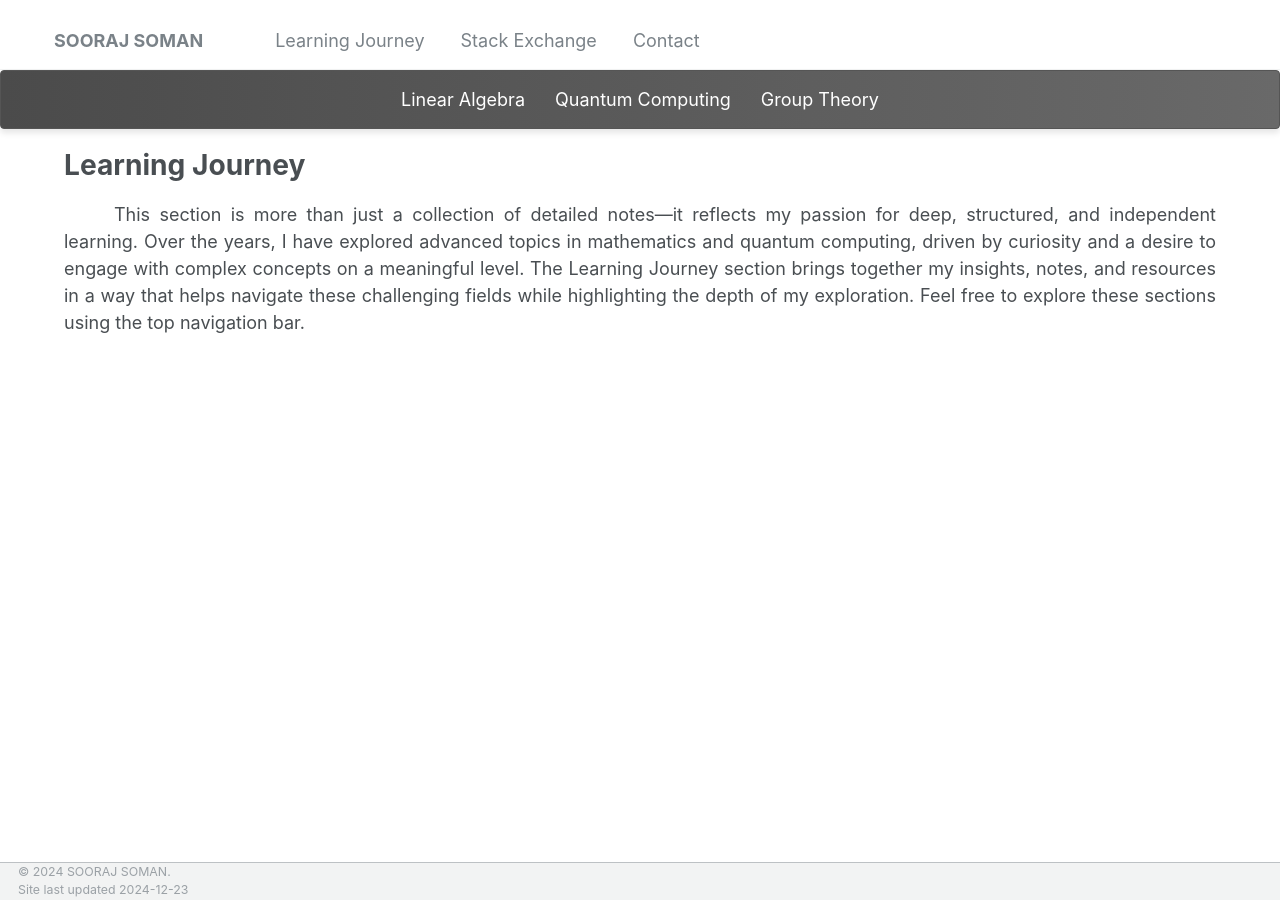
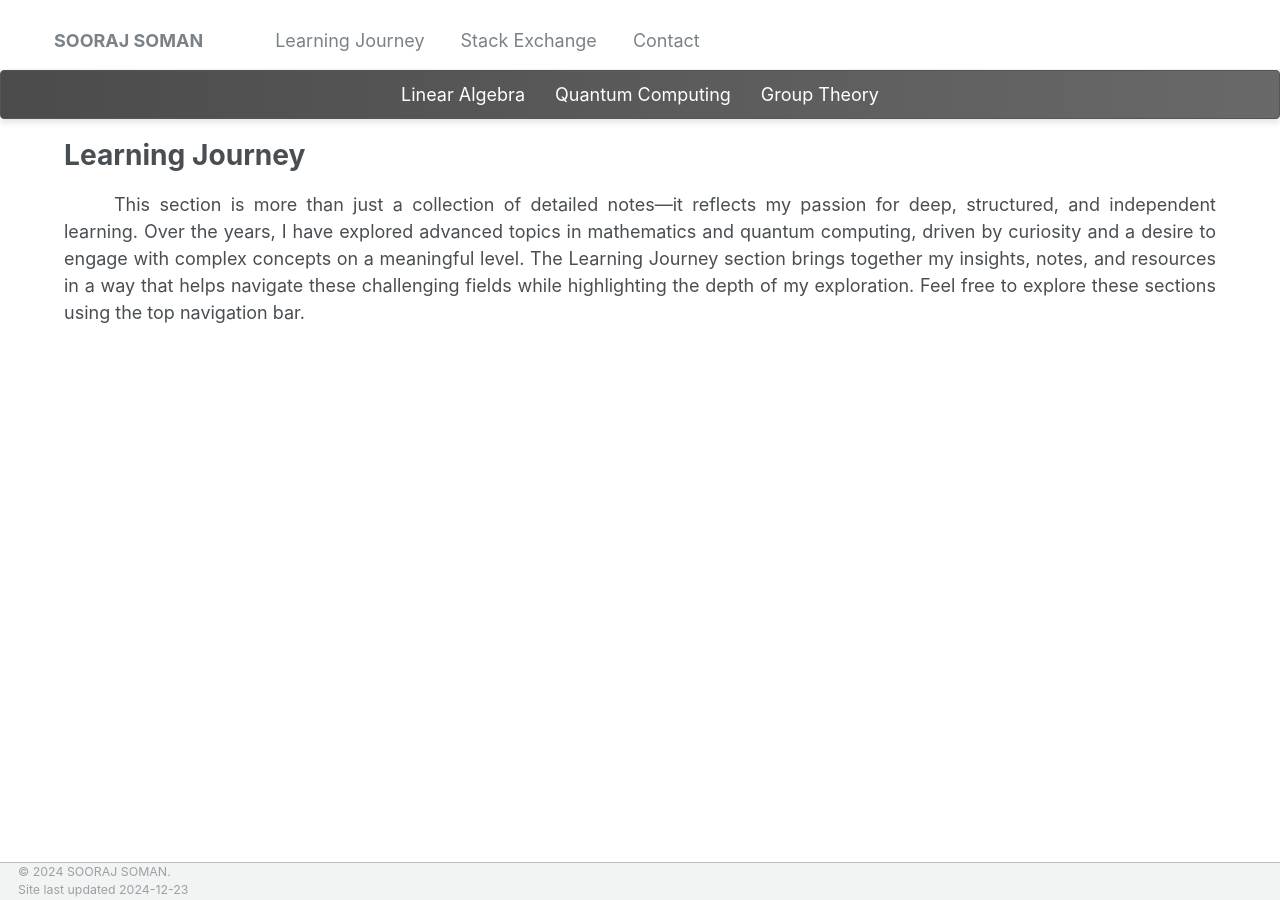
Before and after one commit to soorajss1729/soorajss1729.github.io, a Jekyll site: the page built from _learning/learning.md, in a window 1280 px wide. Built offline with Jekyll 4.4.1, drawn with Linux system fonts in a browser that asks for light colours.

Commit message:
Update main.scss

```diff
--- a/assets/css/main.scss
+++ b/assets/css/main.scss
@@ -84,7 +84,7 @@
   gap: 10px; /* Add space between links */
   background: linear-gradient(to right, #4b4b4b, #696969); /* Gradient from darker to lighter gray */
   background-color: #696969; /* Background color */
-  padding: 10px 0; /* Top and bottom padding */
+  padding: 5px 0; /* Top and bottom padding */
   margin-bottom: 20px; /* Space below the bar */
   border-radius: 4px;
   border: 1px solid #555555;
```
